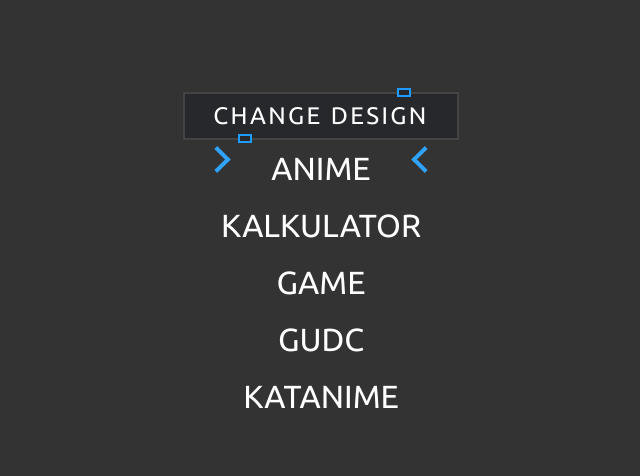
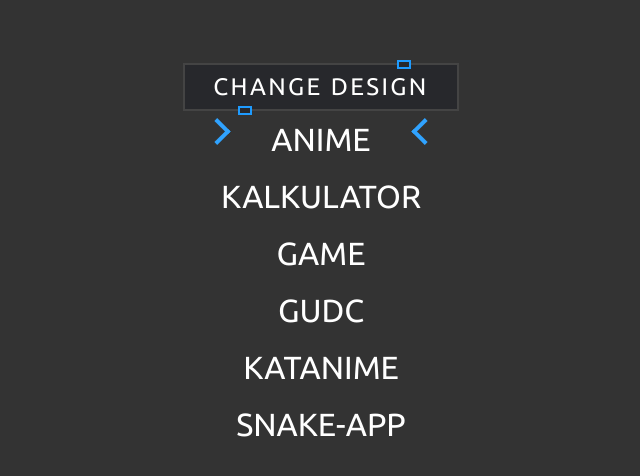
Before and after one commit to faizonly5953/faizonly5953.github.io, a plain HTML site: page layout/layout1.html in a window 1280 px wide. Shown: the part 142-618 px from the top of the page, without its empty margins (319-959 px from the left). Drawn offline with Linux system fonts and the light colour scheme.

Commit message:
Update layout1.html

```diff
--- a/layout/layout1.html
+++ b/layout/layout1.html
@@ -17,6 +17,7 @@
 		<li><a href="../Web-Based3/index.html" target="blank">GAME</li>
 		<li><a href="../pageinfo/api.html" target="blank">GUDC</li>
 		<li><a href="../pageinfo/animeq.html" target="blank">KATANIME</li>
+		<li><a href="../pageinfo/snake-app.html" target="blank">SNAKE-APP</li>
 	</ul>
 	<script>
 		let marker = document.querySelector('#marker');
```
